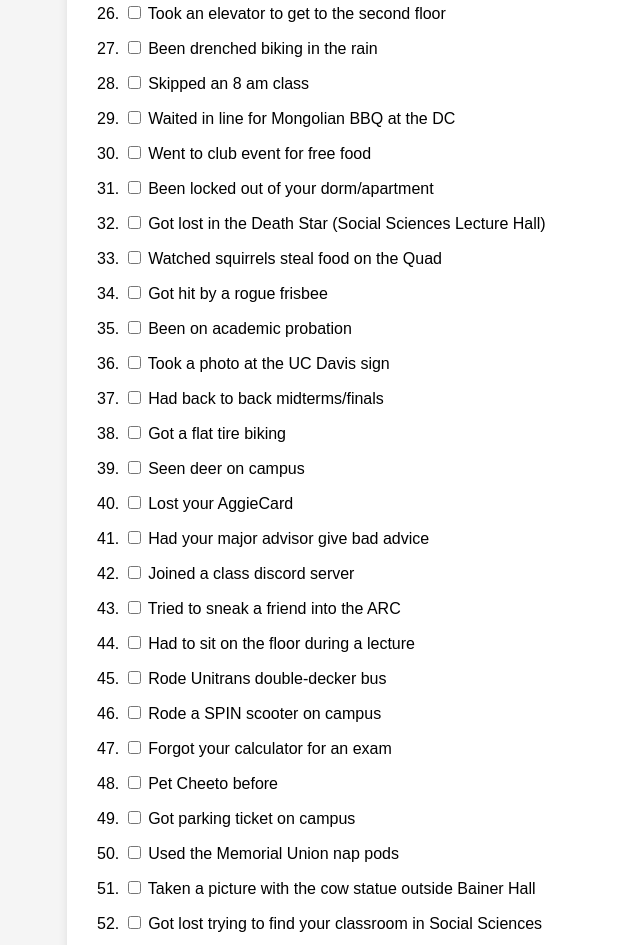
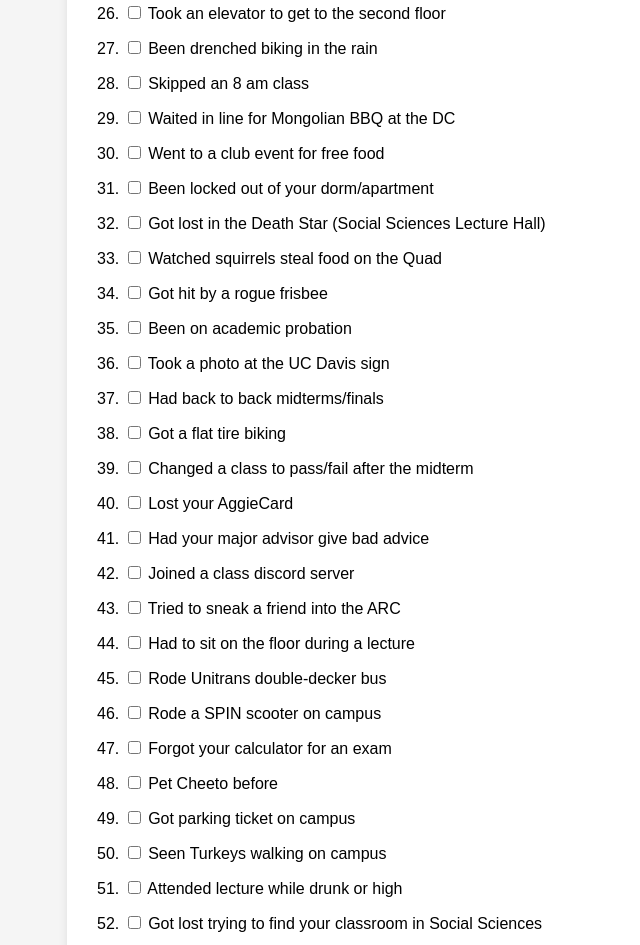
Before and after one commit to ZainMGit/DavisPurityTest, a plain HTML site: page index.html in a window 1280 px wide. Shown: the part 1095-2040 px from the top of the page, without its empty margins (143-783 px from the left). Drawn offline with Linux system fonts and the light colour scheme.

Commit message:
Update index.html
Changed some questions to make them more relevant

```diff
--- a/index.html
+++ b/index.html
@@ -91,7 +91,7 @@
       <li class="question"><input type="checkbox" /> Been drenched biking in the rain</li>
       <li class="question"><input type="checkbox" /> Skipped an 8 am class</li>
       <li class="question"><input type="checkbox" /> Waited in line for Mongolian BBQ at the DC</li>
-      <li class="question"><input type="checkbox" /> Went to club event for free food</li>
+      <li class="question"><input type="checkbox" /> Went to a club event for free food</li>
       <li class="question"><input type="checkbox" /> Been locked out of your dorm/apartment</li>
       <li class="question"><input type="checkbox" /> Got lost in the Death Star (Social Sciences Lecture Hall)</li>
       <li class="question"><input type="checkbox" /> Watched squirrels steal food on the Quad</li>
@@ -100,7 +100,7 @@
       <li class="question"><input type="checkbox" /> Took a photo at the UC Davis sign</li>
       <li class="question"><input type="checkbox" /> Had back to back midterms/finals</li>
       <li class="question"><input type="checkbox" /> Got a flat tire biking</li>
-      <li class="question"><input type="checkbox" /> Seen deer on campus</li>
+      <li class="question"><input type="checkbox" /> Changed a class to pass/fail after the midterm</li>
       <li class="question"><input type="checkbox" /> Lost your AggieCard</li>
       <li class="question"><input type="checkbox" /> Had your major advisor give bad advice</li>
       <li class="question"><input type="checkbox" /> Joined a class discord server</li>
@@ -111,8 +111,8 @@
       <li class="question"><input type="checkbox" /> Forgot your calculator for an exam</li>
       <li class="question"><input type="checkbox" /> Pet Cheeto before</li>
       <li class="question"><input type="checkbox" /> Got parking ticket on campus</li>
-      <li class="question"><input type="checkbox" /> Used the Memorial Union nap pods</li>
-<li class="question"><input type="checkbox" /> Taken a picture with the cow statue outside Bainer Hall</li>
+      <li class="question"><input type="checkbox" /> Seen Turkeys walking on campus</li>
+<li class="question"><input type="checkbox" /> Attended lecture while drunk or high</li>
 <li class="question"><input type="checkbox" /> Got lost trying to find your classroom in Social Sciences</li>
 <li class="question"><input type="checkbox" /> Fallen asleep in a lecture hall</li>
 <li class="question"><input type="checkbox" /> Ate Shah's Halal Food</li>
@@ -126,7 +126,7 @@
 <li class="question"><input type="checkbox" /> Missed your bus and had to bike instead</li>
 <li class="question"><input type="checkbox" /> Regretted your DoorDash order after you finished eating</li>
 <li class="question"><input type="checkbox" /> Played with therapy dogs during finals week</li>
-<li class="question"><input type="checkbox" /> Watched a Unitrans driver switch seats at a stop</li>
+<li class="question"><input type="checkbox" /> Created a perfect schedule on schedule builder only for the classes to get full</li>
 <li class="question"><input type="checkbox" /> Complained about something on YikYak</li>
 <li class="question"><input type="checkbox" /> Gotten sunburned at a Picnic Day event</li>
 <li class="question"><input type="checkbox" /> Blacked out at a party</li>
@@ -159,7 +159,7 @@
 <li class="question"><input type="checkbox" /> Joined a club and left after one meeting</li>
 <li class="question"><input type="checkbox" /> Had a terrible schedule builder passtime</li>
 <li class="question"><input type="checkbox" /> Spilled coffee on your notes before an exam</li>
-<li class="question"><input type="checkbox" /> Made a friend waiting in a long line</li>
+<li class="question"><input type="checkbox" /> Went to a campus event only for the free merch</li>
 <li class="question"><input type="checkbox" /> Looked at RateMyProfessor right after taking a midterm/final</li>
 <li class="question"><input type="checkbox" /> Laughed during a silent lecture</li>
 <li class="question"><input type="checkbox" /> Taken a gap quarter/year</li>
```
